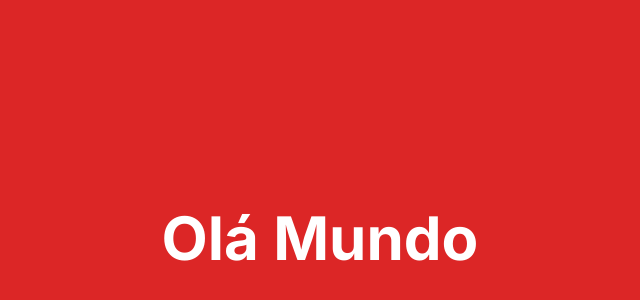
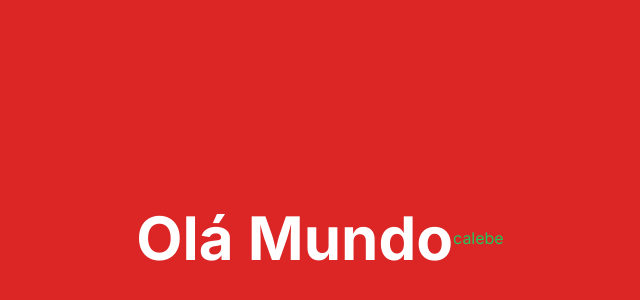
Before and after one commit to Hagmayer1969/hagtech, a Next.js app: page / in a window 1280 px wide. Shown: the part 162-462 px from the top of the page, without its empty margins (320-960 px from the left). Built offline with nearby package versions, Linux system fonts and the light colour scheme.

Commit message:
Estudo dos arquivos

```diff
--- a/src/app/page.tsx
+++ b/src/app/page.tsx
@@ -2,6 +2,7 @@ export default function Home() {
   return (
     <main className="min-h-screen bg-red-600 flex items-center justify-center">
       <h1 className="text-4xl md:text-6xl font-bold text-white">Olá Mundo</h1>
+      <p className="text-10xl text-green-500">calebe</p>
     </main>
   );
 }
```
Also changed, not shown: package.json (+6 -6 lines), 1 other file (tests, documents, lock files or other folders).
